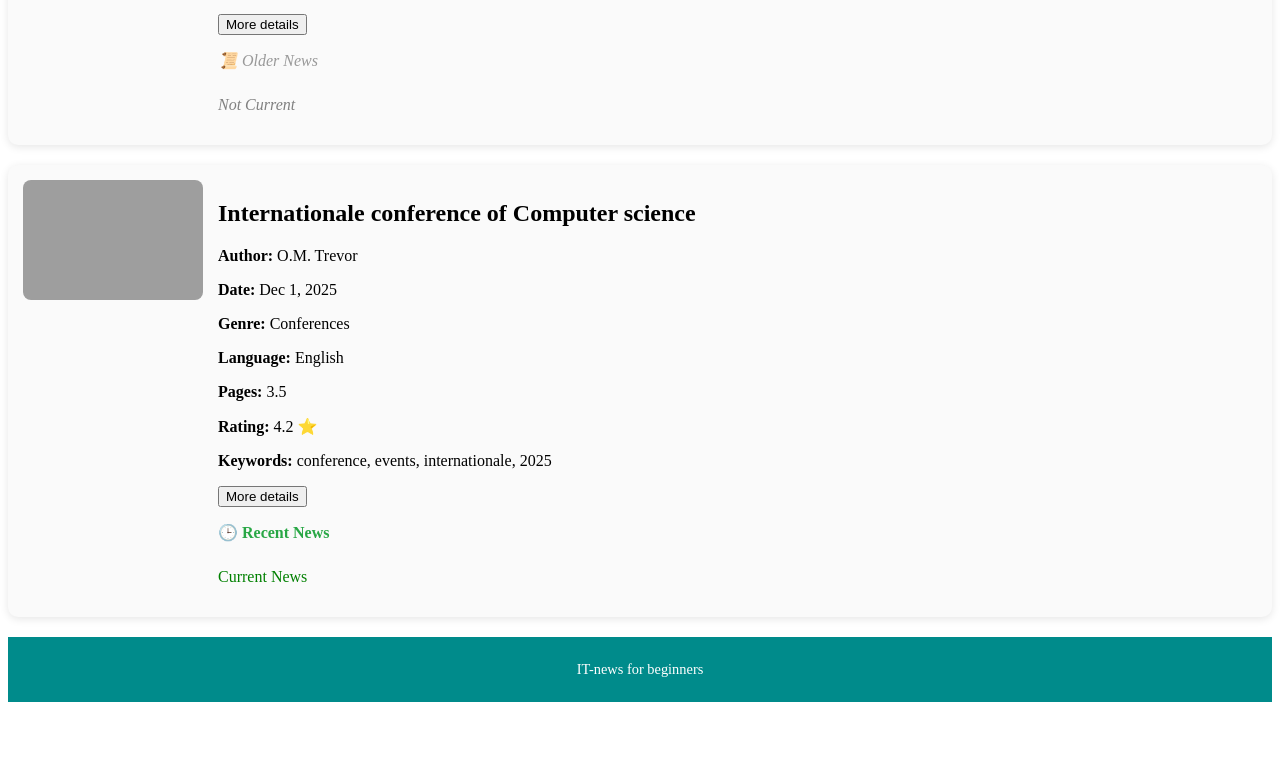
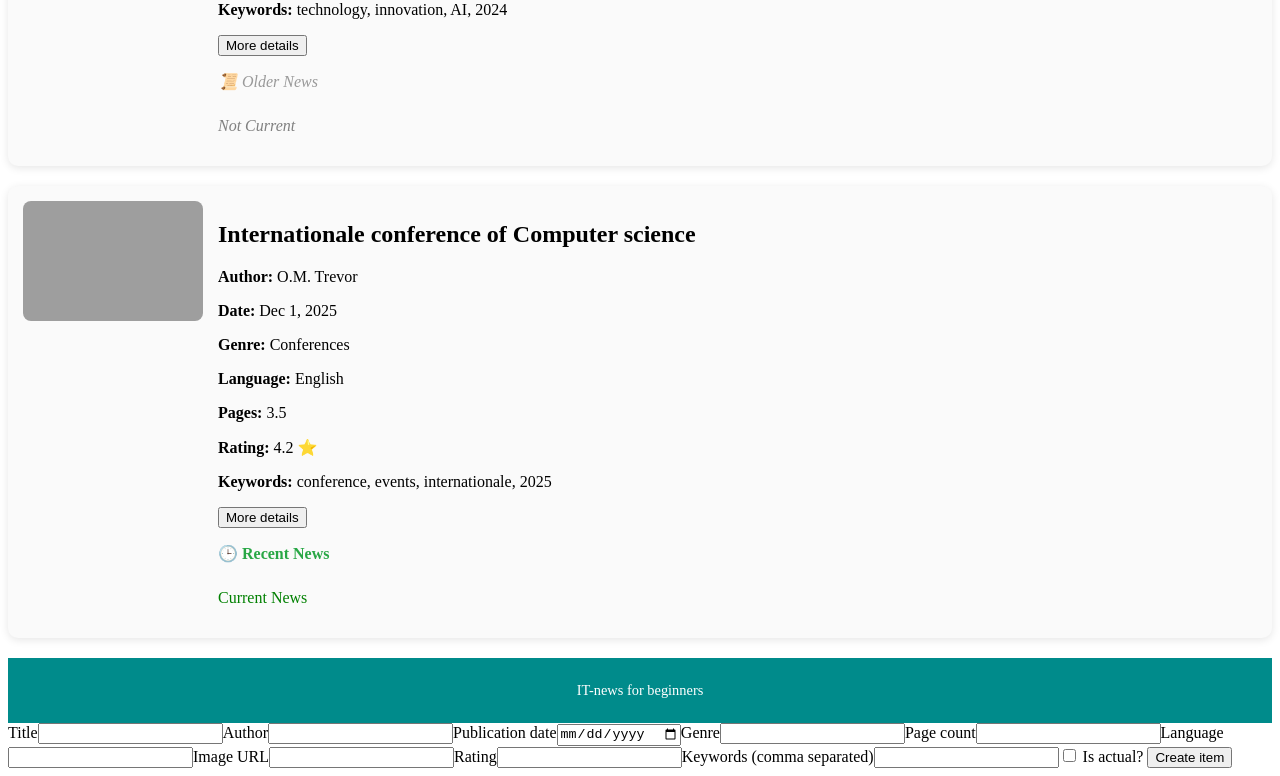
Before and after one commit to Masha-Prykhodko/SPA-Web--, an Angular app: page /add-item in a window 1280 px wide. Before the commit this address led to /. Shown: the part 1078-1854 px from the top of the page. Before the commit the page ends 1788 px from the top, so only its background shows below. Built offline with nearby package versions, Linux system fonts and the light colour scheme; grey boxes are pictures that could not be loaded.

Commit message:
Ninth commit 9 - "Практична робота №9"

```diff
--- a/src/app/app.component.html
+++ b/src/app/app.component.html
@@ -17,6 +17,11 @@
       Search
     </button>
   </div>
+
+  <button [routerLink]="['/add-item']" class="add-btn">
+    Add Item
+  </button>
+
   <h1>News List</h1>
   <div class="container">
     @for (item of newsItems; track item.id) {
--- a/src/app/app.component.ts
+++ b/src/app/app.component.ts
@@ -2,6 +2,7 @@ import { Component, OnInit, OnDestroy } from '@angular/core';
 import { RouterOutlet } from '@angular/router';
 import {NewsItem} from "./shared/models/news-item.model";
 import { CommonModule } from '@angular/common';
+import {RouterLink} from "@angular/router";
 import { NewsItemCard } from '../app/container/news-items-list/news-item-card/news-item-card';
 import {FormsModule} from "@angular/forms";
 import {DataService} from "./shared/services/data";
@@ -10,7 +11,7 @@ import { Subscription } from 'rxjs';
 @Component({
   selector: 'app-root',
   standalone: true,
-  imports: [RouterOutlet, NewsItemCard, FormsModule],
+  imports: [RouterOutlet, NewsItemCard, FormsModule, RouterLink],
   templateUrl: './app.component.html',
   styleUrl: './app.component.css'
 })
--- a/src/app/app.routes.ts
+++ b/src/app/app.routes.ts
@@ -1,6 +1,7 @@
 import { Routes } from '@angular/router';
 import { NewsItemsList } from '../app/container/news-items-list/news-items-list';
 import { NewsItemDetails } from '../app/container/news-items-list/news-item-details/news-item-details';
+import {NewsItemForm} from "./container/news-item-form/news-item-form";
 
 export const routes: Routes = [
   {
@@ -11,5 +12,9 @@ export const routes: Routes = [
     path: 'items/:id',
     component: NewsItemDetails
   },
+  {
+    path: 'add-item',
+    component: NewsItemForm   // Додано новий маршрут до форми
+  },
   { path: '', redirectTo: 'items', pathMatch: 'full' }
 ];
--- /dev/null
+++ b/src/app/container/news-item-form/news-item-form.css
@@ -0,0 +1,7 @@
+.error {
+  color: #d9534f;
+  font-size: 0.85rem;
+  margin-left: 4px;
+  display: block;
+  margin-bottom: 8px;
+}
--- /dev/null
+++ b/src/app/container/news-item-form/news-item-form.html
@@ -0,0 +1,52 @@
+<form [formGroup]="itemForm" (ngSubmit)="onSubmit()">
+  <label>Title</label>
+  <input formControlName="title" />
+  @if (itemForm.get('title')?.invalid && itemForm.get('title')?.touched) {
+    <span class="error">Title is required</span>
+  }
+  <label>Author</label>
+  <input formControlName="author" />
+  @if (itemForm.get('author')?.invalid && itemForm.get('author')?.touched) {
+    <span class="error">Author is required</span>
+  }
+  <label>Publication date</label>
+  <input type="date" formControlName="publicationDate" />
+  @if (itemForm.get('publicationDate')?.invalid && itemForm.get('publicationDate')?.touched) {
+    <span class="error">Date is required</span>
+  }
+  <label>Genre</label>
+  <input formControlName="genre" />
+  @if (itemForm.get('genre')?.invalid && itemForm.get('genre')?.touched) {
+    <span class="error">Genre is required</span>
+  }
+  <label>Page count</label>
+  <input type="number" formControlName="pageCount" />
+  @if (itemForm.get('pageCount')?.invalid && itemForm.get('pageCount')?.touched) {
+    <span class="error">Page count is required</span>
+  }
+  <label>Language</label>
+  <input formControlName="language" />
+  @if (itemForm.get('language')?.invalid && itemForm.get('language')?.touched) {
+    <span class="error">Language is required</span>
+  }
+  <label>Image URL</label>
+  <input formControlName="postImage" />
+  @if (itemForm.get('postImage')?.invalid && itemForm.get('postImage')?.touched) {
+    <span class="error">Enter a valid URL</span>
+  }
+  <label>Rating</label>
+  <input type="number" formControlName="rating" />
+  @if (itemForm.get('rating')?.invalid && itemForm.get('rating')?.touched) {
+    <span class="error">Rating must be 0–5</span>
+  }
+  <label>Keywords (comma separated)</label>
+  <input formControlName="keywords" />
+  @if (itemForm.get('keywords')?.invalid && itemForm.get('keywords')?.touched) {
+    <span class="error">Keywords are required</span>
+  }
+  <label>
+    <input type="checkbox" formControlName="isActual" />
+    Is actual?
+  </label>
+  <button type="submit">Create item</button>
+</form>
--- /dev/null
+++ b/src/app/container/news-item-form/news-item-form.ts
@@ -0,0 +1,58 @@
+import { Component } from '@angular/core';
+import { CommonModule } from '@angular/common';
+import { FormGroup, FormControl, ReactiveFormsModule, Validators } from '@angular/forms';
+import { DataService} from "../../shared/services/data";
+import { Router } from '@angular/router';
+import { NewsItem } from '../../shared/models/news-item.model';
+
+@Component({
+  selector: 'app-news-item-form',
+  imports: [CommonModule, ReactiveFormsModule],
+  templateUrl: './news-item-form.html',
+  styleUrl: './news-item-form.css',
+})
+export class NewsItemForm {
+  itemForm: FormGroup;
+
+  constructor(private dataService: DataService, private router: Router) {
+    this.itemForm = new FormGroup({
+      title: new FormControl('', Validators.required),
+      author: new FormControl('', Validators.required),
+      publicationDate: new FormControl('', Validators.required),
+      genre: new FormControl('', Validators.required),
+      language: new FormControl('', Validators.required),
+      pageCount: new FormControl('', [Validators.required, Validators.min(1)]),
+      rating: new FormControl('', [Validators.required, Validators.min(0), Validators.max(5)]),
+      postImage: new FormControl('', [Validators.required, Validators.pattern(/^(https?:\/\/)[\w\-~.]+/i)]),
+      keywords: new FormControl('', [Validators.required]),
+      isActual: new FormControl(false)
+    }); // Створено FormGroup з FormControl до усіх полів
+  }// І додано валідатори
+
+  onSubmit() {
+    if (this.itemForm.valid) {
+      const formValue = this.itemForm.value;
+      const newItem = new NewsItem(
+        Date.now(), // id (можна генерувати як timestamp)
+        formValue.title,
+        formValue.author,
+        new Date(formValue.publicationDate),
+        formValue.genre,
+        formValue.pageCount,
+        formValue.language,
+        formValue.postImage,
+        formValue.rating,
+        formValue.keywords.split(',').map((k: string) => k.trim()), // перетворюємо рядок у масив
+        formValue.isActual
+      ); // Якщо форма валідна створюємо новий елемент NewsItem
+
+      this.dataService.addItem(newItem);  // Викликаємо сервіс для додавання елемента
+      this.router.navigate(['/items']);// Після успішного додавання, перенаправлення на список новин
+
+      console.log('✔ Form data:', this.itemForm.value);
+    } else {
+      console.log('❌ Form is invalid');
+      this.itemForm.markAllAsTouched();
+    }
+  }
+}
--- a/src/app/container/news-items-list/news-items-list.html
+++ b/src/app/container/news-items-list/news-items-list.html
@@ -13,6 +13,10 @@
     </button>
   </div>
 
+  <button [routerLink]="['/add-item']" class="add-btn">
+    Add Item
+  </button>
+
   <div class="list-container">
     @for (item of (items$ | async); track item.id) {
       <app-news-item-card [item]="item"></app-news-item-card>
--- a/src/app/container/news-items-list/news-items-list.ts
+++ b/src/app/container/news-items-list/news-items-list.ts
@@ -2,6 +2,7 @@ import {Component} from '@angular/core';
 import { CommonModule } from '@angular/common';
 import { FormsModule } from '@angular/forms';
 import { NewsItem } from '../../shared/models/news-item.model';
+import { RouterLink} from "@angular/router";
 import { NewsItemCard } from '../news-items-list/news-item-card/news-item-card';
 import { DataService } from '../../shared/services/data';
 import {Observable} from "rxjs";
@@ -9,7 +10,7 @@ import {Observable} from "rxjs";
 @Component({
   selector: 'app-news-items-list',
   standalone: true,
-  imports: [CommonModule, FormsModule, NewsItemCard],
+  imports: [CommonModule, FormsModule, NewsItemCard, RouterLink],
   templateUrl: './news-items-list.html',
   styleUrls: ['./news-items-list.css'],
 })
--- a/src/app/shared/services/data.ts
+++ b/src/app/shared/services/data.ts
@@ -1,6 +1,7 @@
 import { Injectable } from '@angular/core';
 import { NewsItem } from '../../shared/models/news-item.model';
 import { BehaviorSubject, Observable, of } from 'rxjs';
+import { NewsItemForm} from "../../container/news-item-form/news-item-form";
 
 @Injectable({
   providedIn: 'root',
```
Also changed, not shown: 1 other file (tests, documents, lock files or other folders).
